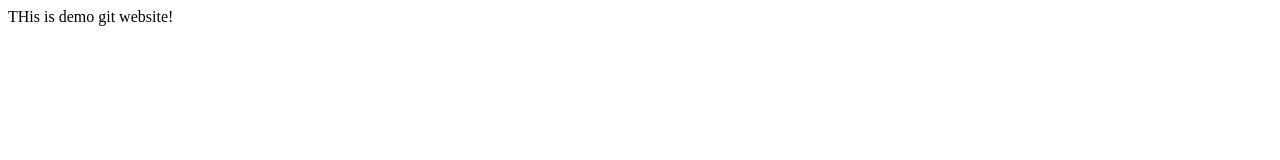
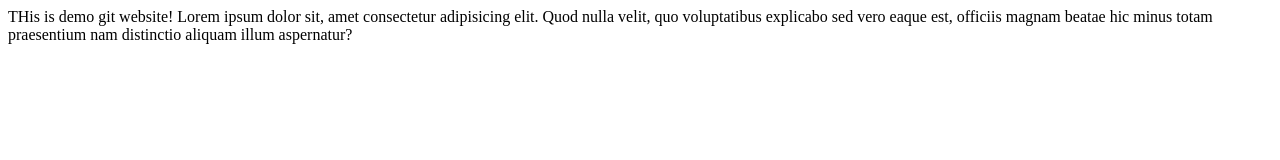
Before and after one commit to JokerPk3/Demo2, a plain HTML site: page index.html in a window 1280 px wide. Drawn offline with Linux system fonts and the light colour scheme.

Commit message:
second commit

```diff
--- a/index.html
+++ b/index.html
@@ -7,5 +7,6 @@
 </head>
 <body>
     THis is demo git website!
+    Lorem ipsum dolor sit, amet consectetur adipisicing elit. Quod nulla velit, quo voluptatibus explicabo sed vero eaque est, officiis magnam beatae hic minus totam praesentium nam distinctio aliquam illum aspernatur?
 </body>
 </html>
```
